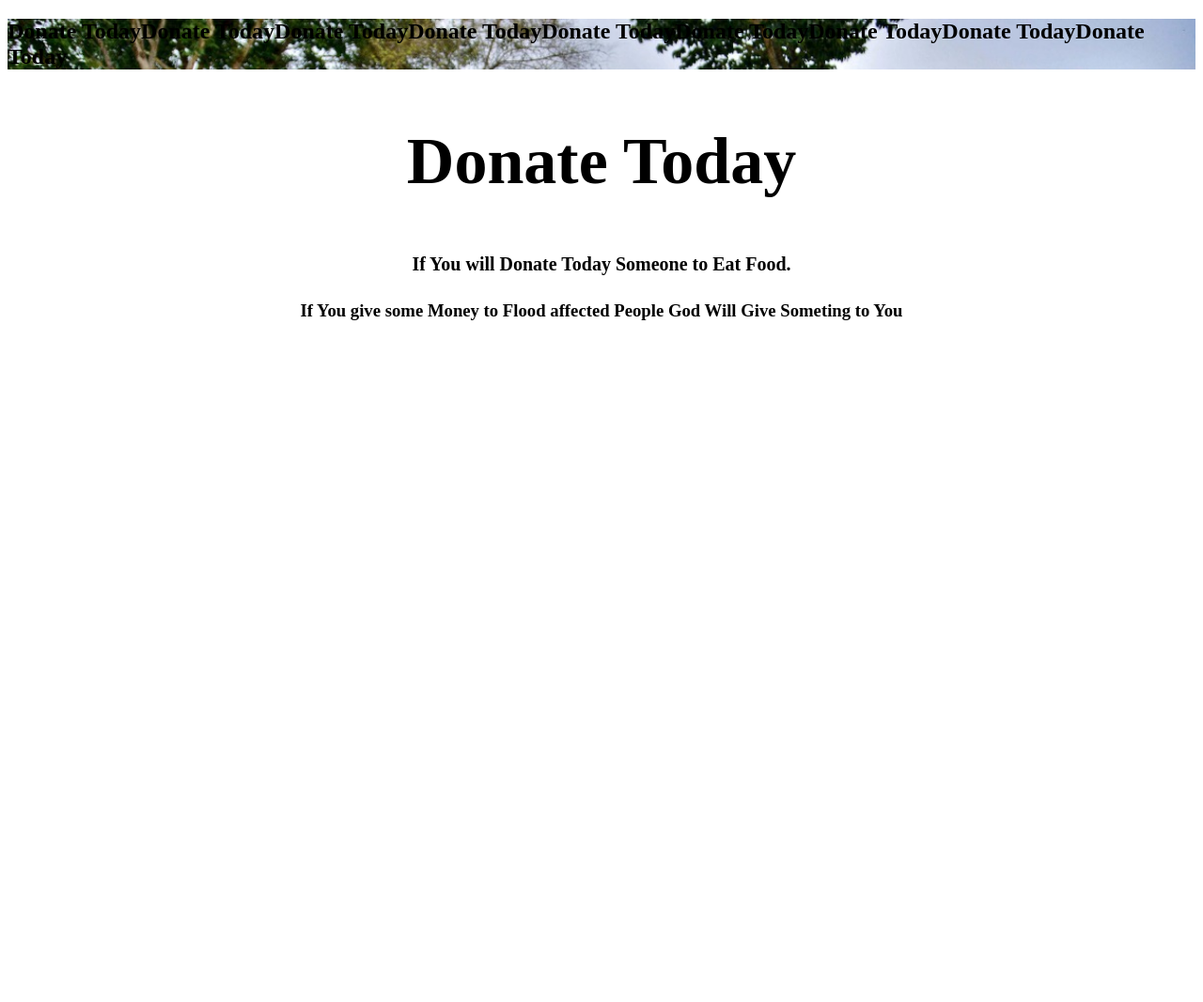
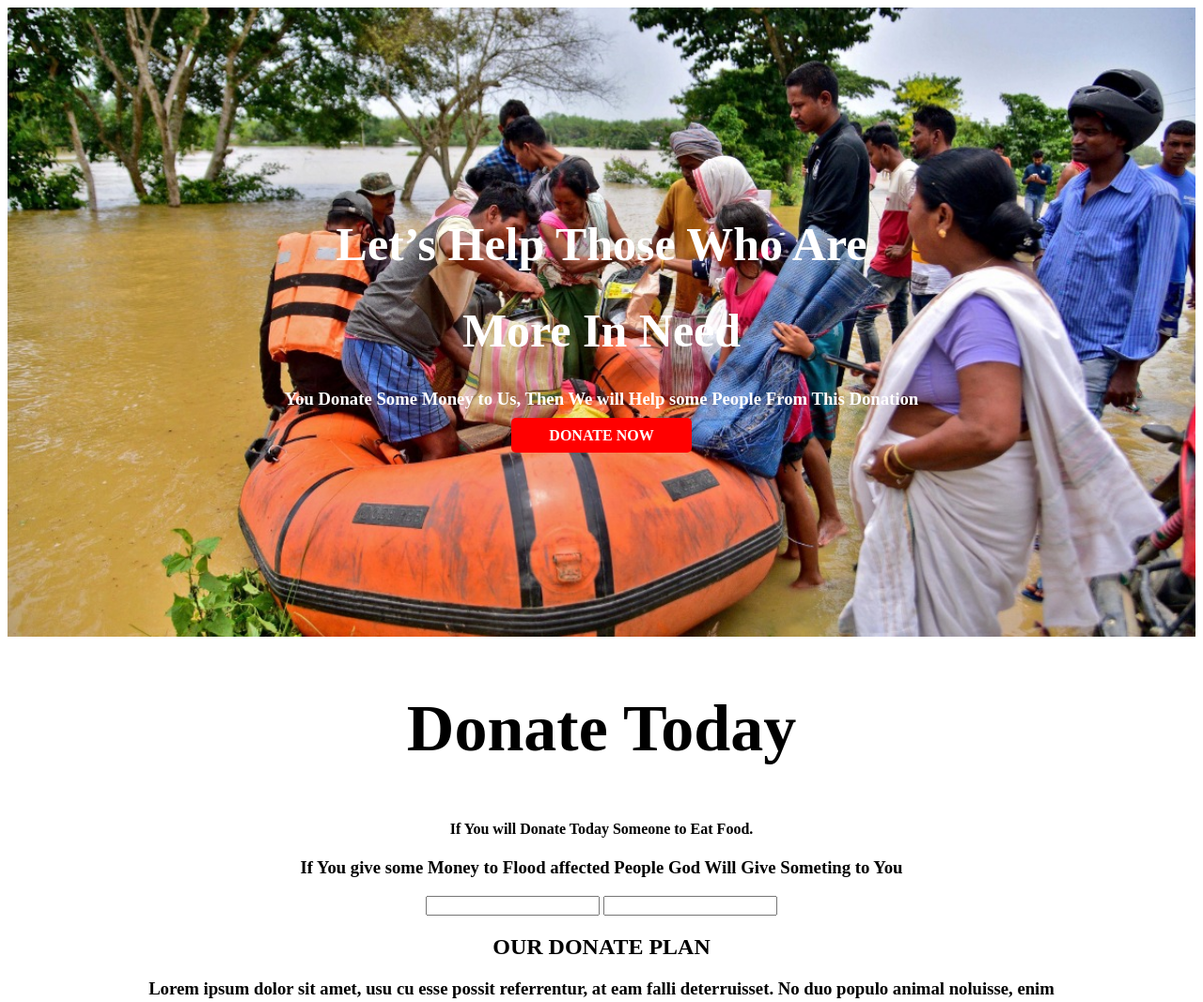
Before and after one commit to tarikulsk/for-humanity, a plain HTML site: page index.html in a window 1280 px wide. Shown: the whole page at 94% size. Before the commit the page ends 800 px from the top, so only its background shows below. Drawn offline with Linux system fonts and the light colour scheme.

Commit message:
banner ready

```diff
--- a/index.html
+++ b/index.html
@@ -10,17 +10,33 @@
 </head>
 
 <body>
-    <section class="top-banner">
-        <h1> Donate TodayDonate TodayDonate TodayDonate TodayDonate TodayDonate TodayDonate TodayDonate TodayDonate
-            Today</h1>
+    <div class="top-banner" id="banner-text">
+        <h1 class="banner-text"> Let’s Help Those Who Are
 
-    </section>
+        </h1>
+        <h1 class="banner-text">More In Need</h1>
+        <h3> You Donate Some Money to Us, Then We will Help some People From This Donation</h3>
+        <a class="link-button" target="_blank"
+            href="https://www.linkedin.com/in/tarikul-sk-887428b6?lipi=urn%3Ali%3Apage%3Ad_flagship3_profile_view_base_contact_details%3BkE0kDmlqS46DYKsJqTwgGQ%3D%3D">
+            DONATE NOW</a>
+
+    </div>
 
     <section class="kichu">
         <h1 class="loll" id="lol"> Donate Today</h1>
         <h4> If You will Donate Today Someone to Eat Food.
         </h4>
         <h3>If You give some Money to Flood affected People God Will Give Someting to You</h3>
+        <input type="redio" id="100tk" name="100TK">
+        <input type="currency">
+
+    </section>
+
+    <section class="kichu">
+        <h1>OUR DONATE PLAN</h1>
+        <h3> Lorem ipsum dolor sit amet, usu cu esse possit referrentur, at eam falli
+            deterruisset. No duo populo animal noluisse, enim</h3>
+
     </section>
 
 
--- a/style.css
+++ b/style.css
@@ -1,11 +1,32 @@
 .top-banner {
     background-image: url(images/donation5.jpg);
     background-repeat: no-repeat;
+    background-position: center;
     background-size: cover;
-    min-width: 100%;
-    min-height: 100%;
+    top: 100px;
+    height: 60vh;
+    width: 100%;
+    text-align: center;
+    color: white;
+
 
 }
+
+h1 {
+    text-align: center;
+}
+
+.banner-text {
+    color: white;
+    padding-top: 0;
+    font-size: 50px;
+}
+
+#banner-text {
+    padding-top: 15%;
+
+}
+
 
 
 #lol {
@@ -13,9 +34,7 @@
     text-align: center;
 }
 
-h4 {
-    font-size: 20px;
-}
+
 
 .loll {
     text-align: center;
@@ -24,3 +43,12 @@ h4 {
 .kichu {
     text-align: center;
 }
+
+.link-button {
+    text-decoration: none;
+    padding: 10px 40px;
+    background-image: linear-gradient(RED, RED);
+    border-radius: 5px;
+    font-weight: 900;
+    color: white;
+}
```
